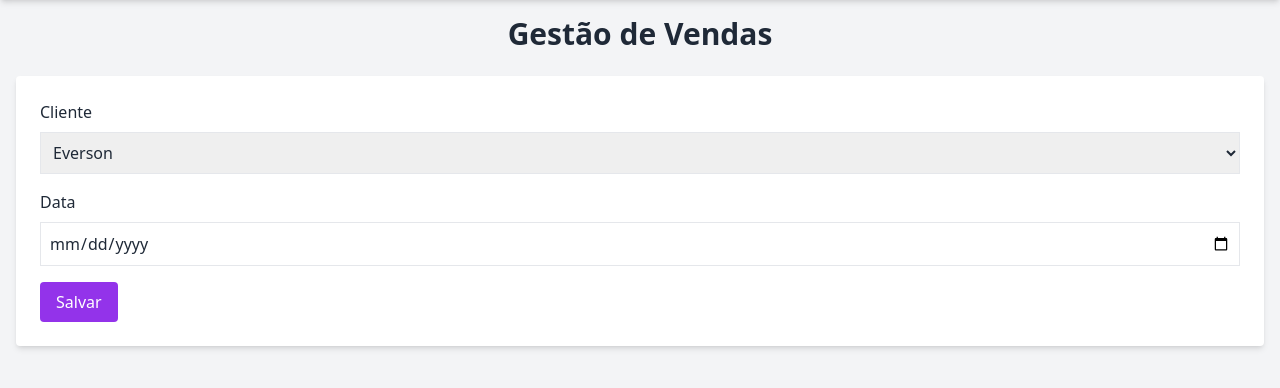
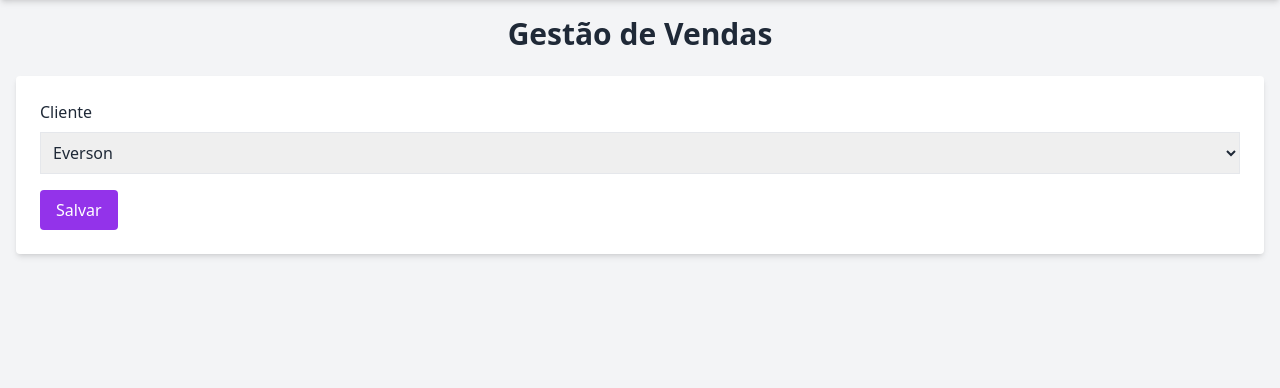
Before and after one commit to Eversonv4/atividade_banco_de_dados, a Flask app: page /orders/create in a window 1280 px wide. Shown: the part 60-448 px from the top of the page. Run offline with Flask 3, Linux system fonts and the light colour scheme; data comes from the database, SQL or seed files in the repository; some libraries are stand-ins or nearby versions.

Commit message:
refactor: removed unused date field

```diff
--- a/templates/orders/create.html
+++ b/templates/orders/create.html
@@ -9,9 +9,6 @@
     {% endfor %}
   </select>
 
-  <label class="block mb-2">Data</label>
-  <input type="date" name="order_date" class="w-full p-2 border mb-4" value="{{ order[2] if order else '' }}" required>
-
   <button class="bg-purple-600 text-white px-4 py-2 rounded">Salvar</button>
 </form>
 {% endblock %}
```
